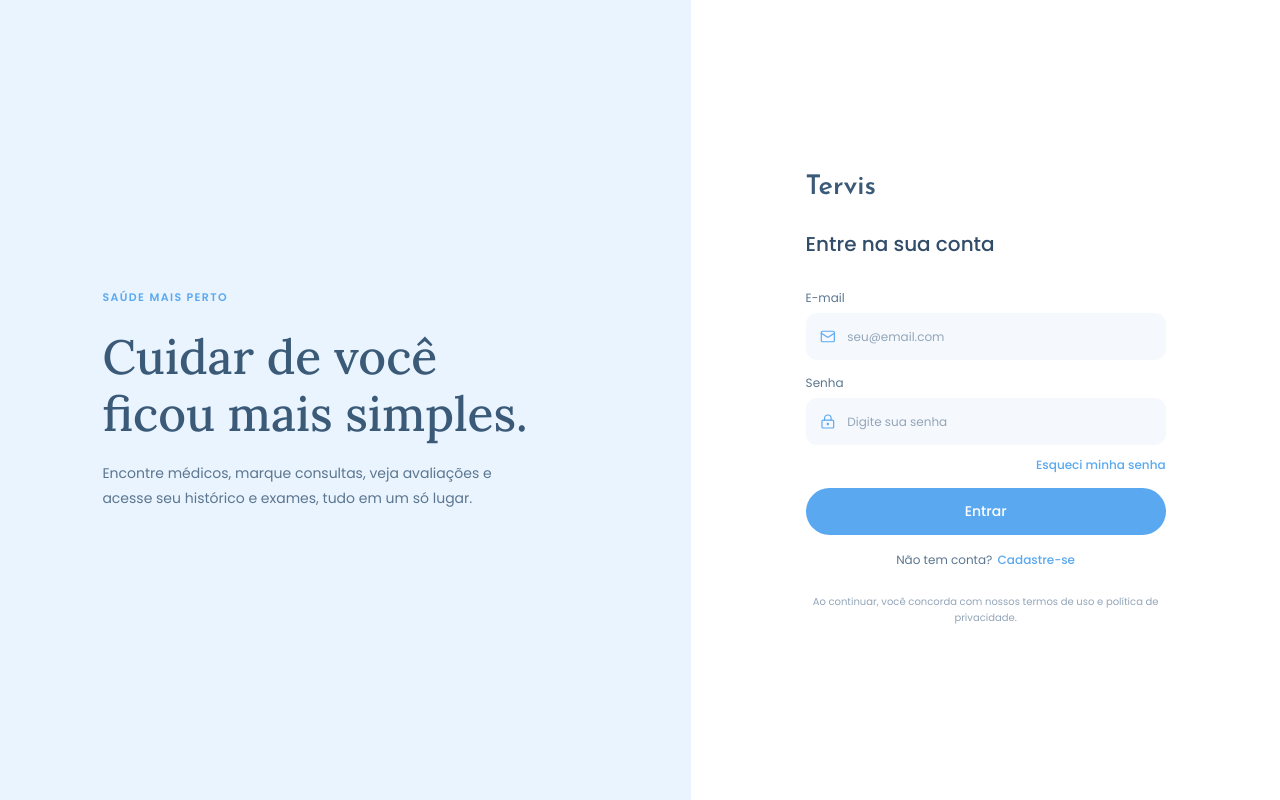
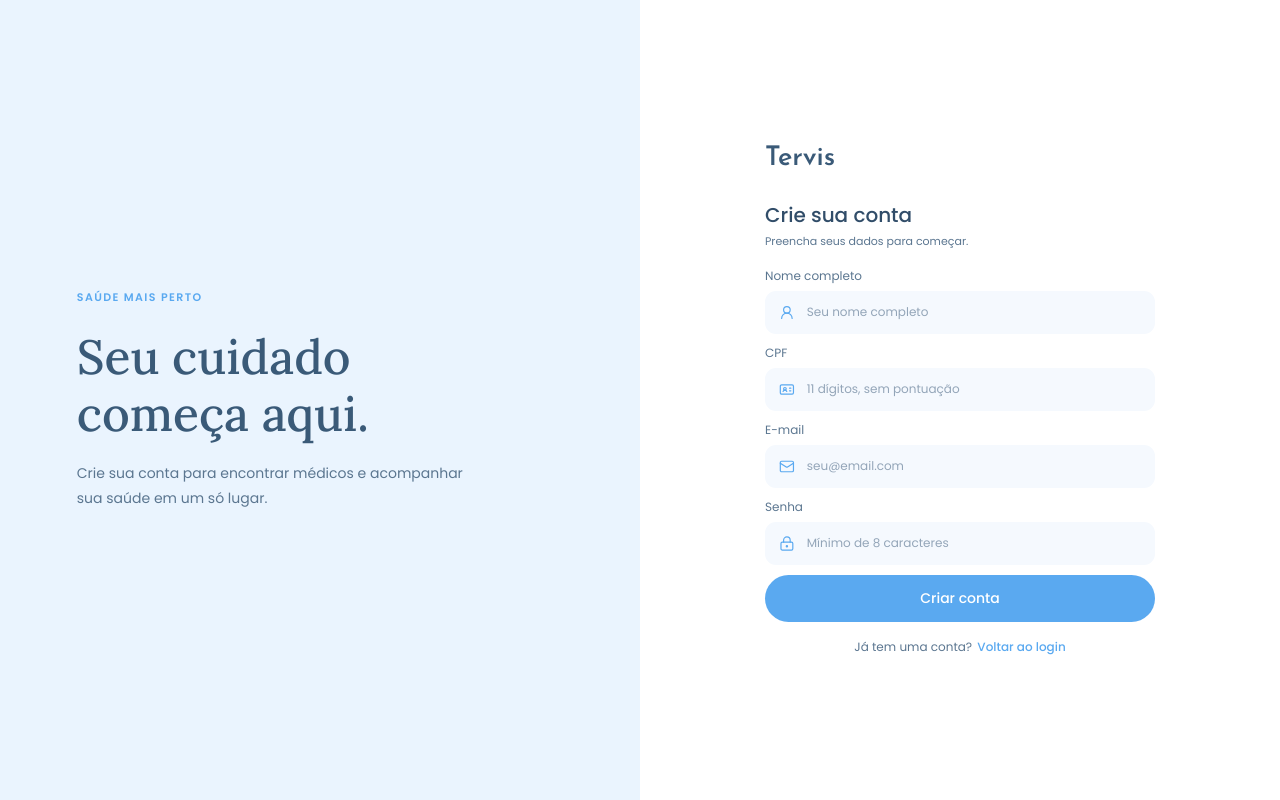
Before and after one commit to leocaloni/app-agendamento-medico, a React (Vite) app in the folder frontend/: page / in a window 1280 px wide. Both pictures are taken after a click on the button "Cadastre-se". Built offline with nearby package versions, Linux system fonts and the light colour scheme.

Commit message:
feat - criação da tela de cadastro

```diff
--- a/frontend/src/components/LoginField.jsx
+++ b/frontend/src/components/LoginField.jsx
@@ -1,4 +1,37 @@
-export default function LoginField({ id, label, type, placeholder, icon: Icon, autoComplete }) {
+export default function LoginField({
+  id,
+  label,
+  type,
+  placeholder,
+  icon: Icon,
+  autoComplete,
+  required,
+  minLength,
+  maxLength,
+  pattern,
+  inputMode,
+}) {
+  function setValidationMessage(event) {
+    const input = event.currentTarget
+    const { validity } = input
+
+    if (validity.valueMissing) {
+      input.setCustomValidity('Preencha este campo.')
+    } else if (validity.typeMismatch && input.type === 'email') {
+      input.setCustomValidity('Digite um endereço de e-mail válido.')
+    } else if (validity.patternMismatch && input.id === 'cadastro-cpf') {
+      input.setCustomValidity('Informe os 11 números do CPF, sem pontuação.')
+    } else if (validity.tooShort) {
+      input.setCustomValidity(`Digite pelo menos ${input.minLength} caracteres.`)
+    } else {
+      input.setCustomValidity('')
+    }
+  }
+
+  function clearValidationMessage(event) {
+    event.currentTarget.setCustomValidity('')
+  }
+
   return (
     <div className="login-field-group">
       <label className="login-label" htmlFor={id}>{label}</label>
@@ -10,6 +43,13 @@ export default function LoginField({ id, label, type, placeholder, icon: Icon, a
           type={type}
           placeholder={placeholder}
           autoComplete={autoComplete}
+          required={required}
+          minLength={minLength}
+          maxLength={maxLength}
+          pattern={pattern}
+          inputMode={inputMode}
+          onInvalid={setValidationMessage}
+          onInput={clearValidationMessage}
         />
       </div>
     </div>
--- a/frontend/src/components/LoginForm.jsx
+++ b/frontend/src/components/LoginForm.jsx
@@ -3,7 +3,7 @@ import LoginButton from './LoginButton.jsx'
 import LoginField from './LoginField.jsx'
 import SocialLoginButton from './SocialLoginButton.jsx'
 
-export default function LoginForm({ onSubmit }) {
+export default function LoginForm({ onSubmit, onRegister }) {
   return (
     <form
       className="login-form"
@@ -48,7 +48,7 @@ export default function LoginForm({ onSubmit }) {
       </div>
 
       <p className="signup-prompt">
-        Não tem conta? <button className="login-text-button" type="button">Cadastre-se</button>
+        Não tem conta? <button className="login-text-button" type="button" onClick={onRegister}>Cadastre-se</button>
       </p>
     </form>
   )
--- /dev/null
+++ b/frontend/src/pages/Cadastro.jsx
@@ -0,0 +1,85 @@
+import { IdCard, LockKeyhole, Mail, UserRound } from 'lucide-react'
+import LoginButton from '../components/LoginButton.jsx'
+import LoginField from '../components/LoginField.jsx'
+import TervisBrand from '../components/TervisBrand.jsx'
+import './login.css'
+import './cadastro.css'
+
+export default function Cadastro({ onVoltar }) {
+  return (
+    <main className="login-page cadastro-page">
+      <div className="login-layout cadastro-layout">
+        <section className="login-mobile-header" aria-label="Tervis">
+          <TervisBrand />
+          <p>Cuidar de você ficou mais simples</p>
+        </section>
+
+        <section className="login-promo cadastro-promo">
+          <p className="login-promo-kicker">SAÚDE MAIS PERTO</p>
+          <h1>Seu cuidado<br />começa aqui.</h1>
+          <p className="login-promo-copy">
+            Crie sua conta para encontrar médicos e acompanhar sua saúde em um só lugar.
+          </p>
+        </section>
+
+        <section className="login-panel cadastro-panel" aria-labelledby="cadastro-heading">
+          <div className="login-panel-content cadastro-content">
+            <TervisBrand className="login-form-brand" />
+            <h2 id="cadastro-heading">Crie sua conta</h2>
+            <p className="cadastro-intro">Preencha seus dados para começar.</p>
+
+            <form className="login-form cadastro-form" onSubmit={(event) => event.preventDefault()}>
+              <LoginField
+                id="cadastro-nome"
+                label="Nome completo"
+                type="text"
+                placeholder="Seu nome completo"
+                autoComplete="name"
+                icon={UserRound}
+                required
+                maxLength={255}
+              />
+              <LoginField
+                id="cadastro-cpf"
+                label="CPF"
+                type="text"
+                placeholder="11 dígitos, sem pontuação"
+                autoComplete="off"
+                icon={IdCard}
+                required
+                inputMode="numeric"
+                pattern="[0-9]{11}"
+                maxLength={11}
+              />
+              <LoginField
+                id="cadastro-email"
+                label="E-mail"
+                type="email"
+                placeholder="seu@email.com"
+                autoComplete="email"
+                icon={Mail}
+                required
+              />
+              <LoginField
+                id="cadastro-senha"
+                label="Senha"
+                type="password"
+                placeholder="Mínimo de 8 caracteres"
+                autoComplete="new-password"
+                icon={LockKeyhole}
+                required
+                minLength={8}
+                maxLength={72}
+              />
+              <LoginButton className="login-submit" type="submit">Criar conta</LoginButton>
+            </form>
+
+            <p className="signup-prompt cadastro-login-prompt">
+              Já tem uma conta? <button className="login-text-button" type="button" onClick={onVoltar}>Voltar ao login</button>
+            </p>
+          </div>
+        </section>
+      </div>
+    </main>
+  )
+}
--- a/frontend/src/pages/Index.jsx
+++ b/frontend/src/pages/Index.jsx
@@ -1,11 +1,21 @@
 import { useState } from 'react'
+import Cadastro from './Cadastro.jsx'
 import Login from './Login.jsx'
 import TelaUsuario from './TelaUsuario.jsx'
 
 export default function Index() {
-  const [mostrarTelaUsuario, setMostrarTelaUsuario] = useState(false)
+  const [pagina, setPagina] = useState('login')
 
-  return mostrarTelaUsuario
-    ? <TelaUsuario />
-    : <Login onLogin={() => setMostrarTelaUsuario(true)} />
+  if (pagina === 'cadastro') {
+    return <Cadastro onVoltar={() => setPagina('login')} />
+  }
+
+  if (pagina === 'usuario') return <TelaUsuario />
+
+  return (
+    <Login
+      onLogin={() => setPagina('usuario')}
+      onRegister={() => setPagina('cadastro')}
+    />
+  )
 }
--- a/frontend/src/pages/Login.jsx
+++ b/frontend/src/pages/Login.jsx
@@ -2,7 +2,7 @@ import LoginForm from '../components/LoginForm.jsx'
 import TervisBrand from '../components/TervisBrand.jsx'
 import './login.css'
 
-export default function Login({ onLogin }) {
+export default function Login({ onLogin, onRegister }) {
   return (
     <main className="login-page">
       <div className="login-layout">
@@ -23,7 +23,7 @@ export default function Login({ onLogin }) {
           <div className="login-panel-content">
             <TervisBrand className="login-form-brand" />
             <h2 id="login-heading">Entre na sua conta</h2><br />
-            <LoginForm onSubmit={onLogin} />
+            <LoginForm onSubmit={onLogin} onRegister={onRegister} />
             <p className="login-terms">Ao continuar, você concorda com nossos termos de uso e política de privacidade.</p>
           </div>
         </section>
--- /dev/null
+++ b/frontend/src/pages/cadastro.css
@@ -0,0 +1,22 @@
+.cadastro-layout { grid-template-columns: 1fr 1fr; }
+.cadastro-promo { padding-right: clamp(42px, 6vw, 90px); padding-left: clamp(42px, 6vw, 90px); }
+.cadastro-panel { padding-top: 30px; padding-bottom: 30px; }
+.cadastro-content { width: min(100%, 390px); }
+.cadastro-panel h2 { margin-bottom: 3px; }
+.cadastro-intro { margin: 0 0 17px; color: #5b7690; font-size: 11px; }
+.cadastro-form { gap: 10px; }
+.cadastro-form .login-input-wrap { min-height: 43px; }
+.cadastro-login-prompt { margin-top: 16px; }
+
+@media (max-width: 760px) {
+  .cadastro-layout { min-height: 100vh; }
+  .cadastro-page .login-mobile-header { min-height: 174px; }
+  .cadastro-panel { padding-top: 21px; }
+  .cadastro-intro { margin-bottom: 13px; }
+  .cadastro-form { gap: 9px; }
+  .cadastro-form .login-input-wrap { min-height: 42px; }
+}
+
+@media (prefers-reduced-motion: reduce) {
+  .cadastro-page * { transition-duration: .01ms !important; }
+}
```
